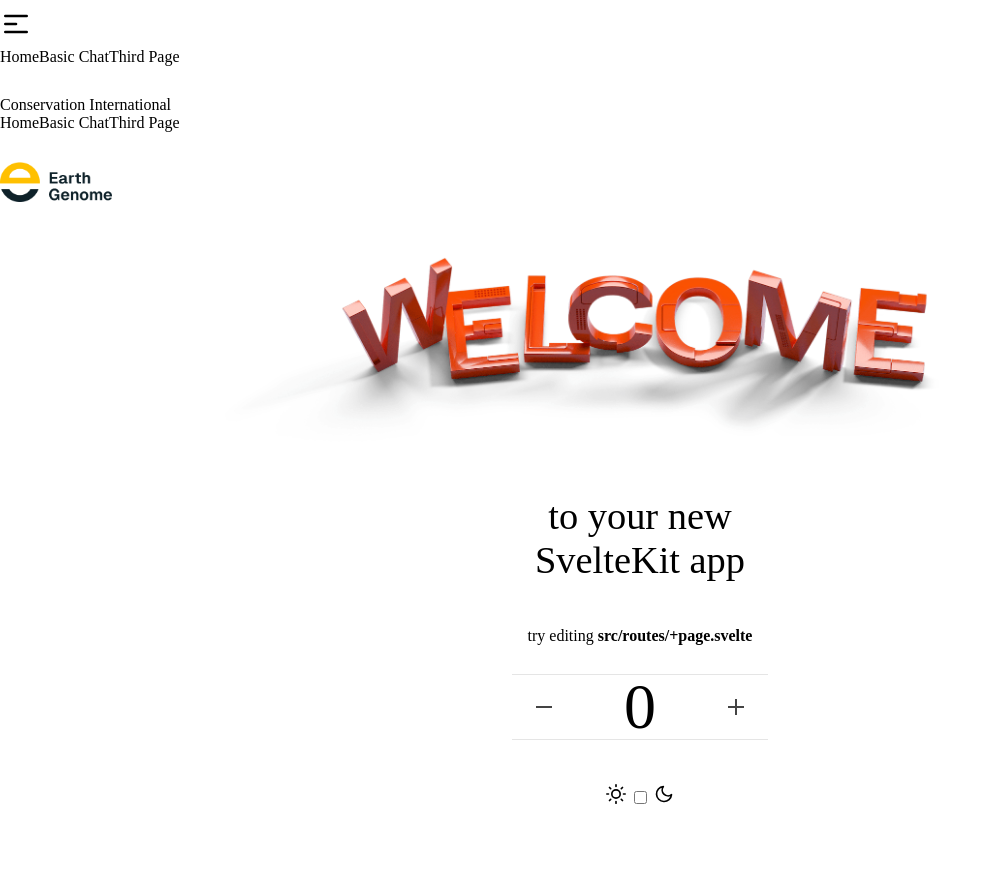
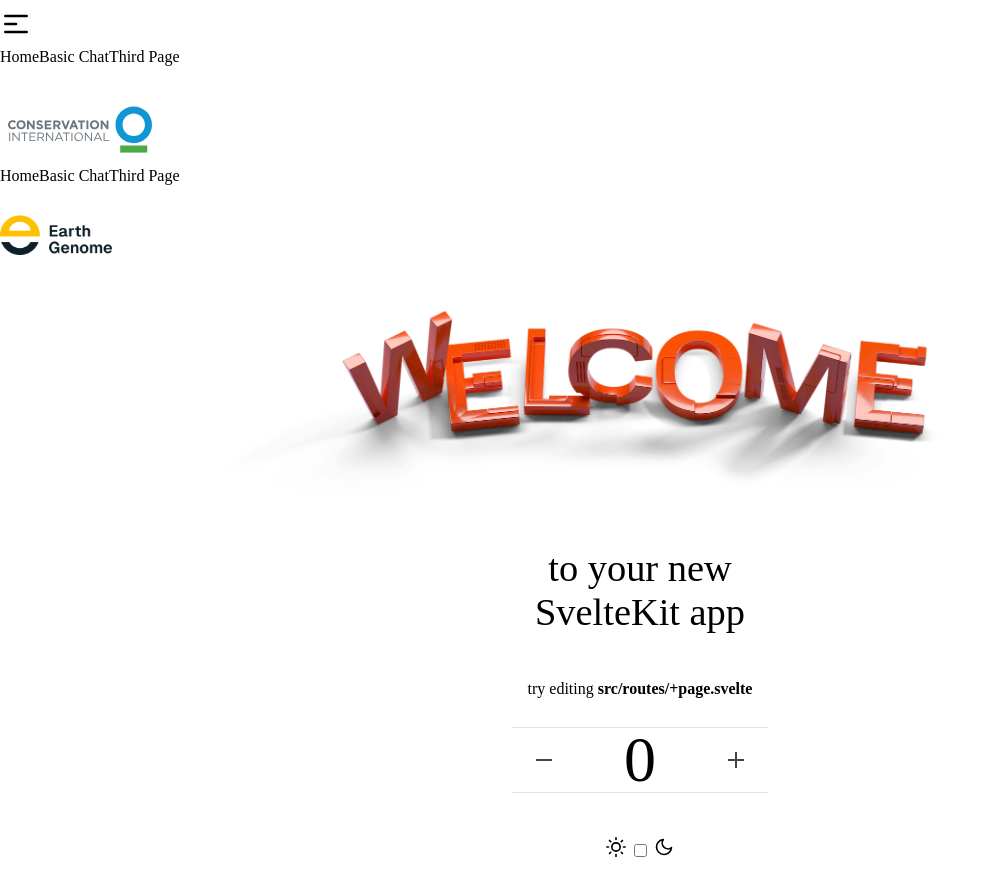
Before and after one commit to earth-genome/ci-ai-app, a SvelteKit app: page / in a window 1280 px wide. Shown: the whole page, without its empty margins (0-992 px from the left). Before the commit the page ends 820 px from the top, so only its background shows below. Built offline with nearby package versions, Linux system fonts and the light colour scheme.

Commit message:
updating favicon

```diff
--- a/src/routes/Header.svelte
+++ b/src/routes/Header.svelte
@@ -32,7 +32,9 @@
 					<li><a href="/third">Third Page</a></li>
 				</ul>
 			</div>
-			<a href="/" class="btn btn-ghost text-xl">Conservation International</a>
+			<a href="/" class="btn btn-ghost">
+				<img class="ci-logo" src={logo} alt="CI Logo" />
+			</a>
 		</div>
 		<div class="navbar-center hidden lg:flex">
 			<ul class="menu menu-horizontal px-1">
@@ -42,8 +44,8 @@
 			</ul>
 		</div>
 		<div class="navbar-end">
-			<a class="btn" href="https://www.earthgenome.org/">
-				<img class="eg-logo" src={egLogo} alt="Earth Genome" />
+			<a class="btn btn-ghost" href="https://www.earthgenome.org/">
+				<img class="eg-logo " src={egLogo} alt="Earth Genome" />
 
 			</a>
 		</div>
@@ -143,4 +145,8 @@
 		width:7em;
 		/* height: 5em; */
 	}
+	.ci-logo {
+		width:10em;
+		/* height: 5em; */
+	}
 </style>
```
Also changed, not shown: static/favicon.png.
